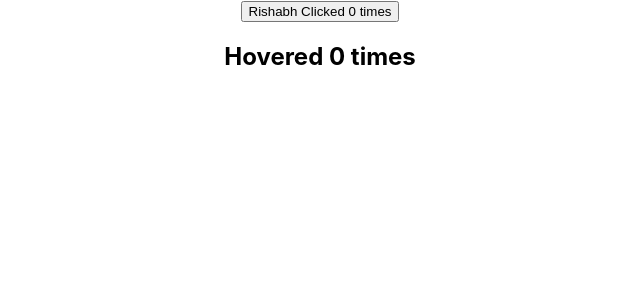
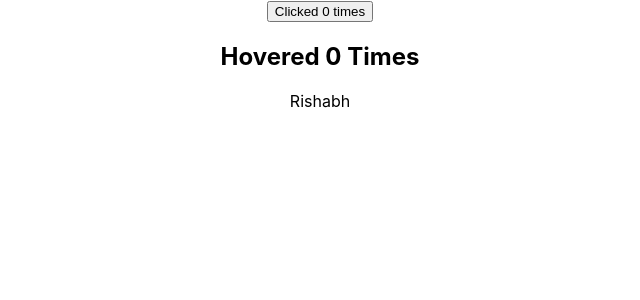
Before and after one commit to Rishabh0262/react-dev-practice, a React (Create React App) app: page / in a window 1280 px wide. Shown: the top 300 px of the page, without its empty margins (320-960 px from the left). Built offline with nearby package versions, Linux system fonts and the light colour scheme.

Commit message:
A demo for render-props is shown for basic understanding. via 'User.js' file.

```diff
--- a/src/App.js
+++ b/src/App.js
@@ -7,6 +7,10 @@ import ErrorBoundary from './Components/ErrorBoundary';
 import ClickCount from './Components/ClickCount';
 import HoverCount from './Components/HoverCount';
 
+import ClickCountTwo from './Components/ClickCountTwo';
+import HoverCountTwo from './Components/HoverCountTwo';
+import User from './Components/User';
+
 //  *********** React.Portals ***********
 
 
@@ -14,6 +18,22 @@ class App extends Component {
   render() {
     return (
           <div className="App">
+
+            {/* ********* Render Props *********
+                      Alternative for HOC!
+                 An alternate way to use function in multiple Component w/o coping it.
+                 reusing the functionality
+            */}
+
+            <ClickCountTwo />
+            <HoverCountTwo />
+
+            <User render={(isLoggedIn)=> isLoggedIn ? "Rishabh" : "Guest"} />
+
+
+
+
+
 
             {/* ********* Higher Order Component *********
                   A function that accepts a Component and returns a component
@@ -26,9 +46,9 @@ class App extends Component {
 
             */}
 
-            <ClickCount name="Rishabh" />
+            {/* <ClickCount name="Rishabh" /> */}
 
-            <HoverCount />
+            {/* <HoverCount /> */}
 
 
 
--- /dev/null
+++ b/src/Components/ClickCountTwo.js
@@ -0,0 +1,25 @@
+import React, { Component } from 'react'
+
+class ClickCountTwo extends Component {
+    constructor(props) {
+      super(props)
+
+      this.state = {
+         count : 0
+      }
+    }
+
+    incrementCount = () => {
+        this.setState (prevState => {
+            return { count : prevState.count + 1}
+        })
+    }
+
+  render() {
+    return (
+      <div><button onClick={this.incrementCount}>Clicked {this.state.count} times</button></div>
+    )
+  }
+}
+
+export default ClickCountTwo
--- /dev/null
+++ b/src/Components/HoverCountTwo.js
@@ -0,0 +1,25 @@
+import React, { Component } from 'react'
+
+class HoverCountTwo extends Component {
+    constructor(props) {
+      super(props)
+
+      this.state = {
+         count : 0
+      }
+    }
+
+    incrementCount = () => {
+        this.setState(prevState => {
+            return {count : prevState.count + 1}
+        })
+    }
+
+  render() {
+    return (
+      <h2 onMouseEnter={this.incrementCount} >Hovered {this.state.count} Times</h2>
+    )
+  }
+}
+
+export default HoverCountTwo
--- /dev/null
+++ b/src/Components/User.js
@@ -0,0 +1,11 @@
+import React, { Component } from 'react'
+
+class User extends Component {
+  render() {
+    return (
+      <div>{this.props.render(1)}</div>
+    )
+  }
+}
+
+export default User
```
